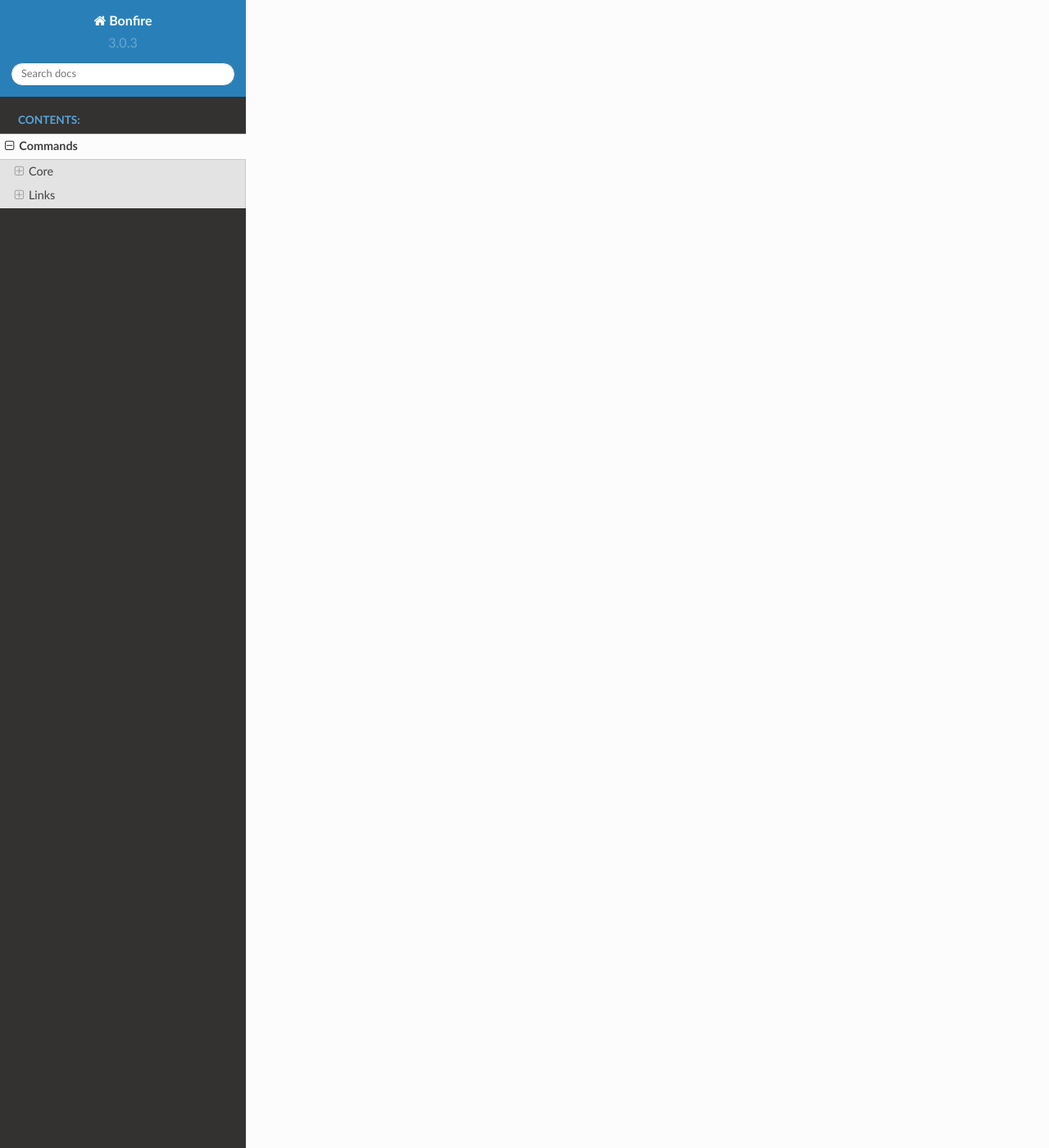
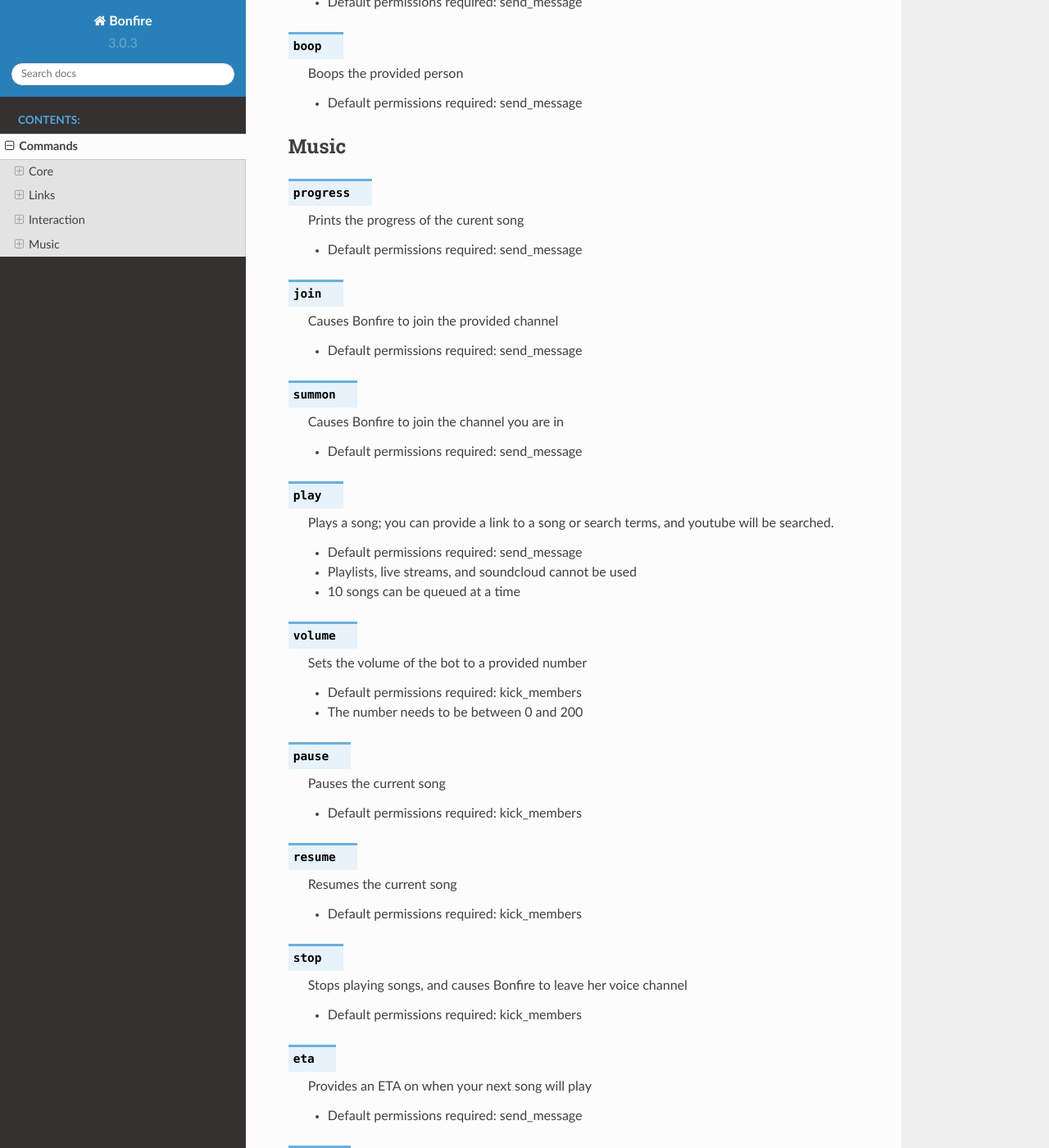
Before and after one commit to Phxntxm/Bonfire, a Sphinx documentation site: the page built from docs/commands.rst, in a window 1280 px wide and 1400 px high, scrolled down 3895 px. Shown: the whole window at 82% size. Built offline with Sphinx 7.4.7 and the Read the Docs theme 2.0.0, drawn with Linux system fonts in a browser that asks for light colours; some of the changed text lies outside the part shown.

Commit message:
Added links, interaction, and music modules

```diff
--- a/docs/commands.rst
+++ b/docs/commands.rst
@@ -9,6 +9,11 @@ This provides information on each command available to Bonfire.
    be what is labeled when described. For example, if your prefix has been set to >
    and the command is `example` then it will be labeled as `example` in the documentation,
    however you would call the command using `>example`.
+
+.. note::
+   Command usability is based on permissions, to run a command you need to have a certain permission.
+   Each command will label what permission is required, by default, to run the command. You can manage
+   custom permissions for a server with the command `perms`.
 
 Core
 ----
@@ -136,3 +141,130 @@ Links
    - Default permissions required: send_message
    - If this is used in a nsfw channel this will query for suggestive/explicit pics. Otherwise
      It will pull a safe picture
+
+Interaction
+-----------
+
+.. data:: hug
+
+   Causes Bonfire to hug a person
+
+   - Default permissions required: send_message
+
+.. data:: avatar
+
+   Posts the full image of a provided person's avatar
+
+   - Default permissions required: send_message
+
+.. data:: battle
+
+   Challenges the provided player to a battle
+
+   - Default permissions required: send_message
+   - Cooldown, per member, for 3 minutes
+
+.. data:: accept
+
+   Accepts the challenger's battle
+
+   - Default permissions required: send_message
+
+.. data:: decline
+
+   Declines the challenger's battle
+
+   - Default permissions required: send_message
+
+.. data:: boop
+
+   Boops the provided person
+
+   - Default permissions required: send_message
+
+Music
+-----
+
+.. data:: progress
+
+   Prints the progress of the curent song
+
+   - Default permissions required: send_message
+
+.. data:: join
+
+   Causes Bonfire to join the provided channel
+
+   - Default permissions required: send_message
+
+.. data:: summon
+
+   Causes Bonfire to join the channel you are in
+
+
+   - Default permissions required: send_message
+
+.. data:: play
+
+   Plays a song; you can provide a link to a song or search terms, and youtube will be searched.
+
+   - Default permissions required: send_message
+   - Playlists, live streams, and soundcloud cannot be used
+   - 10 songs can be queued at a time
+
+.. data:: volume
+
+   Sets the volume of the bot to a provided number
+
+   - Default permissions required: kick_members
+   - The number needs to be between 0 and 200
+
+.. data:: pause
+
+   Pauses the current song
+
+   - Default permissions required: kick_members
+
+.. data:: resume
+
+   Resumes the current song
+
+   - Default permissions required: kick_members
+
+.. data:: stop
+
+   Stops playing songs, and causes Bonfire to leave her voice channel
+
+   - Default permissions required: kick_members
+
+.. data:: eta
+
+   Provides an ETA on when your next song will play
+
+   - Default permissions required: send_message
+
+.. data:: queue
+
+   Prints out the songs currently in the queue
+
+   - Default permissions required: send_message
+
+.. data:: skip
+
+   Vote to skip a song. The song requester can automatically skip.
+   approximately 1/3 of the members in the voice channel
+   are required to vote to skip for the song to be skipped.
+
+   - Default permissions required: send_message
+
+.. data:: modskip
+
+   Force skips a song
+
+   - Default permissions required: kick_members
+
+.. data:: playing
+
+   Displays some information about the current song playing
+
+   - Default permissions required: send_message
```
